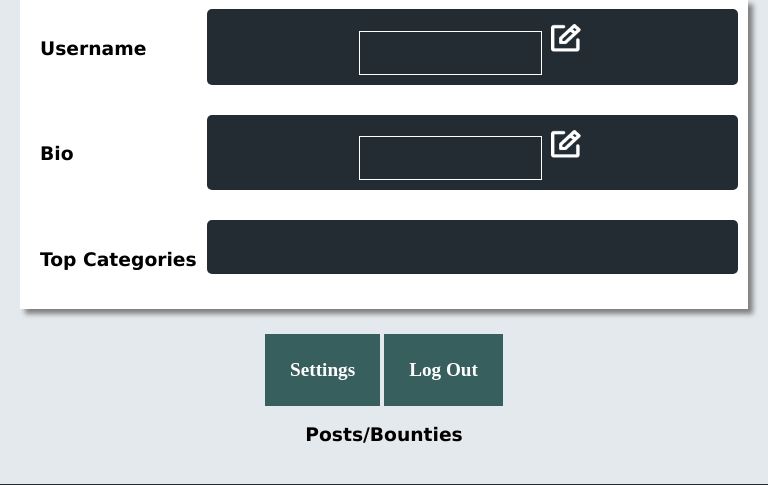
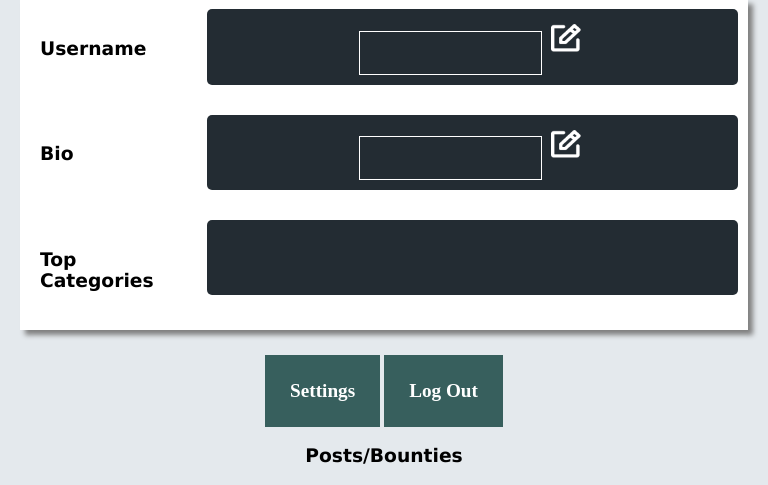
Before and after one commit to Jennabenni/goblingizmos, a PHP site: page /userProfile.html in a window 768 px wide. Shown: the part 245-730 px from the top of the page. Run offline with PHP 8.4, Linux system fonts and the light colour scheme.

Commit message:
slight tablet user profile adjustment

```diff
--- a/css/style.css
+++ b/css/style.css
@@ -1666,7 +1666,7 @@ img {
 
     .smallerLabelProfile {
         padding: 10px;
-        width: 500px;
+        width: 50px;
         text-align: left;
 
     }
```
